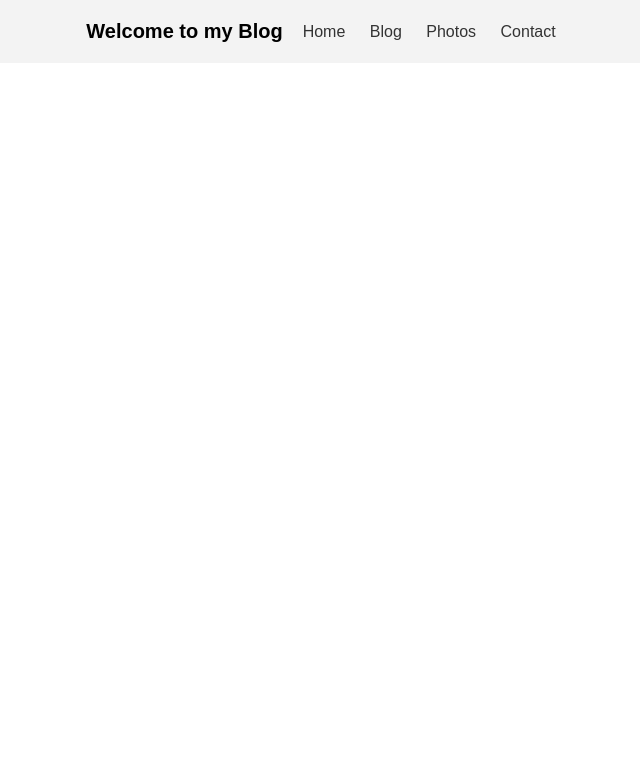
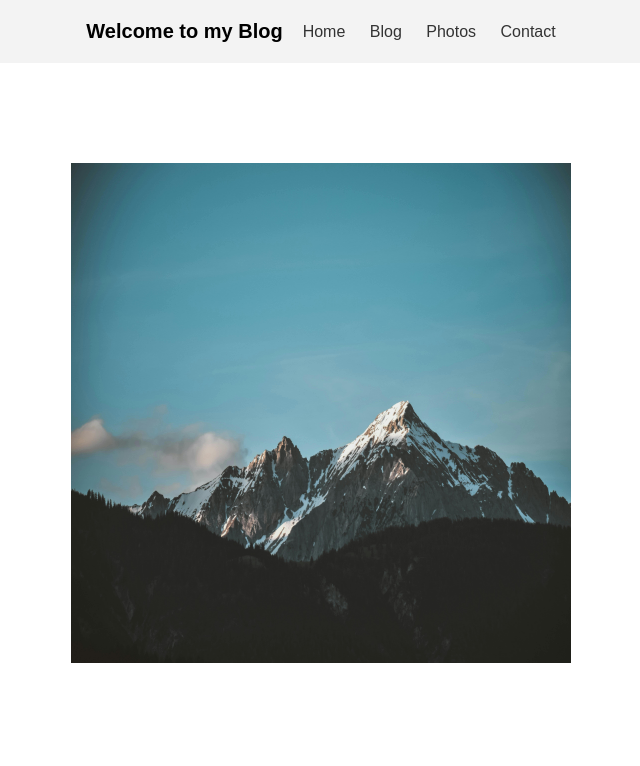
Before and after one commit to JCedilla/blog-site, a plain HTML site: page index.html in a window 1280 px wide. Shown: the whole page, without its empty margins (319-959 px from the left). Drawn offline with Linux system fonts and the light colour scheme.

Commit message:
Added Image

```diff
--- a/index.html
+++ b/index.html
@@ -16,9 +16,9 @@
         <a href="#">Contact</a>
      </div>
     </header>
-    <hero>
-        <img>
-    </hero>
+    <div class="hero">
+        <img class="img" src="images/mountain.jpg" >
+    </div>
 </div>
 </body>
 </html>
--- a/styles.css
+++ b/styles.css
@@ -28,3 +28,16 @@
   color: #0077ff;
   font-style: italic;
 }
+
+.hero {
+  height: 700px;
+  width: 100vw;
+  display: flex;
+  justify-content: center;
+  align-items: center;
+}
+
+.img {
+  height: 500px;
+  width: 500px;
+}
```
Also changed, not shown: images/mountain.jpg (added).
